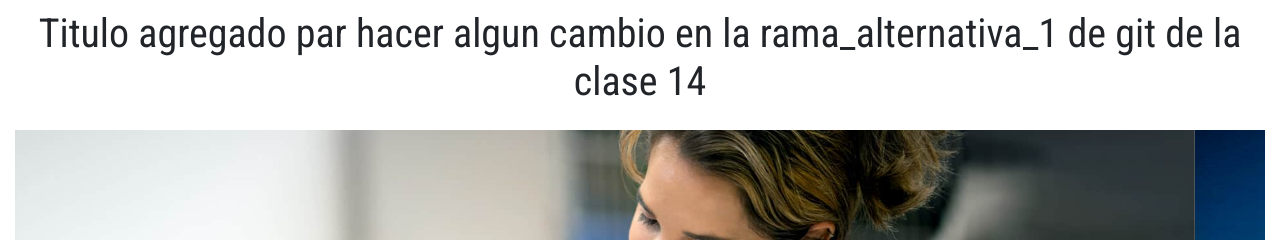
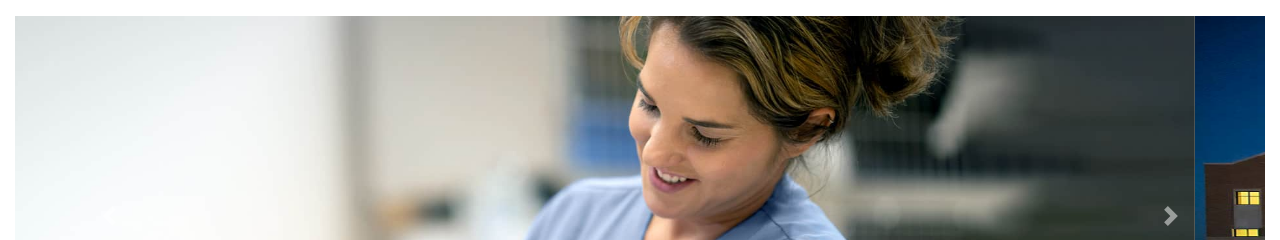
Before and after one commit to fede-blanco/veterinaria_santa_rita, a website: page index.html in a window 1280 px wide. Shown: the part 269-509 px from the top of the page. Drawn offline with nearby package versions, Linux system fonts and the light colour scheme.

Commit message:
volvi a corregir el texto del index para que quede de manera correcta

```diff
--- a/index.html
+++ b/index.html
@@ -54,14 +54,6 @@
         </section>
     </nav>
 <!-- cierre nav -->
-
-    <section class="container-fluid">
-        <div class="row text-center">
-            <div class="col-12">
-                <h1> Titulo agregado par hacer algun cambio en la rama_alternativa_1 de git de la clase 14</h1>
-            </div>
-        </div>
-    </section>
 
 <!-- apertura carousel propio con imagenes de internet de mayor resolucion -->
     <!-- pude integrar el carousel y hacer que corrra y funcionen los botones pero no pude configurar bien el tamaño de las imagenes para hacer que sea responsive. ni con las imagenes que tenia antes, las cuales cambie porque pense que podria ser or la baja resollucion ni con las que puse ahora que quedan bien solo porque les corregi el ancho. no supe encontrar las clases o la forma de hacer que se ajusten al tamaño del carousel -->
```
